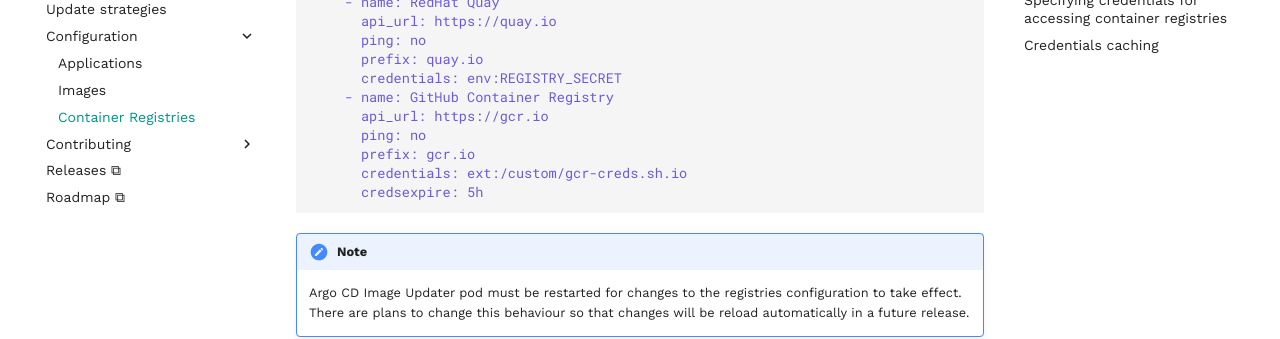
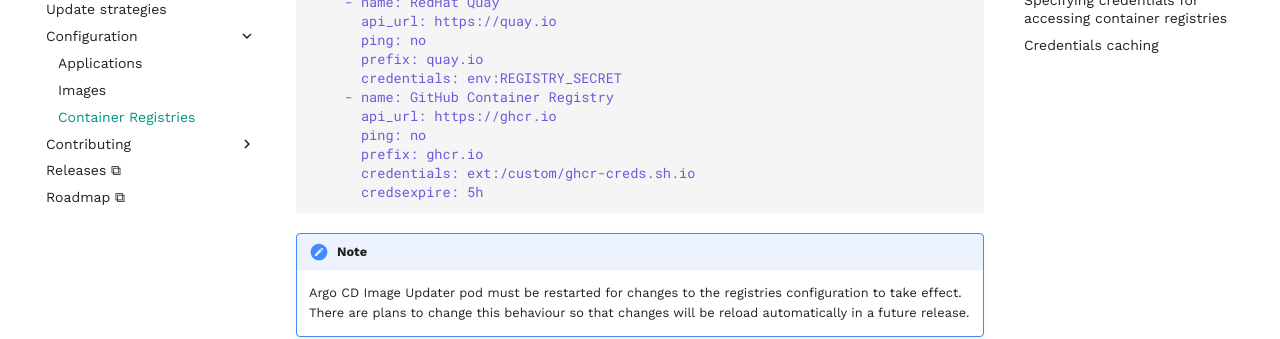
Before and after one commit to argoproj-labs/argocd-image-updater, an MkDocs documentation site: the page built from docs/configuration/registries.md, in a window 1280 px wide and 900 px high, scrolled down 2375 px. Shown: the part 153-492 px from the top of the window. Built offline with MkDocs 1.6.1 and Material for MkDocs 9.7.7, drawn with Linux system fonts in a browser that asks for light colours; comment, search, counter and statistics services are not loaded.

Commit message:
Fixed typo
The code block used `gcr` for GitHub Container Registry, changed them to `ghcr`

````diff
--- a/docs/configuration/registries.md
+++ b/docs/configuration/registries.md
@@ -118,10 +118,10 @@ data:
       prefix: quay.io
       credentials: env:REGISTRY_SECRET
     - name: GitHub Container Registry
-      api_url: https://gcr.io
+      api_url: https://ghcr.io
       ping: no
-      prefix: gcr.io
-      credentials: ext:/custom/gcr-creds.sh.io
+      prefix: ghcr.io
+      credentials: ext:/custom/ghcr-creds.sh.io
       credsexpire: 5h
 ```
 
````
